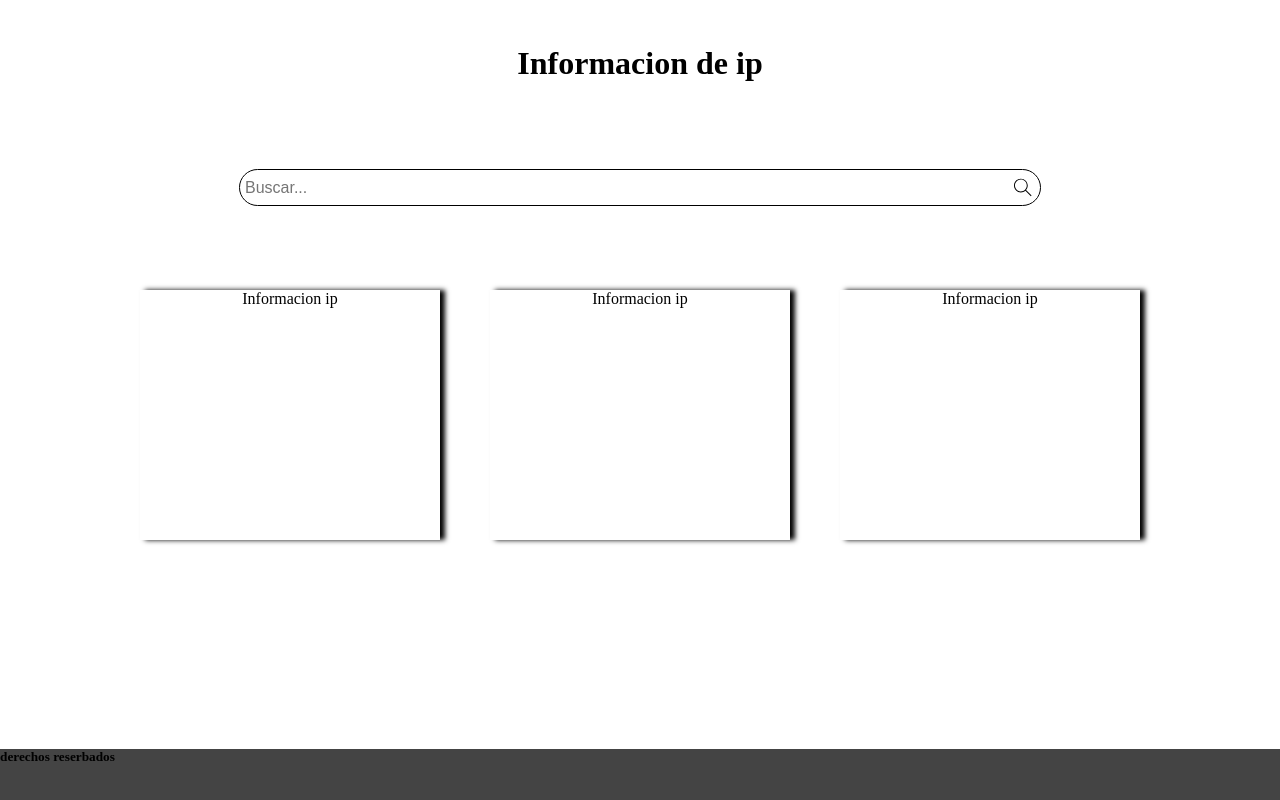
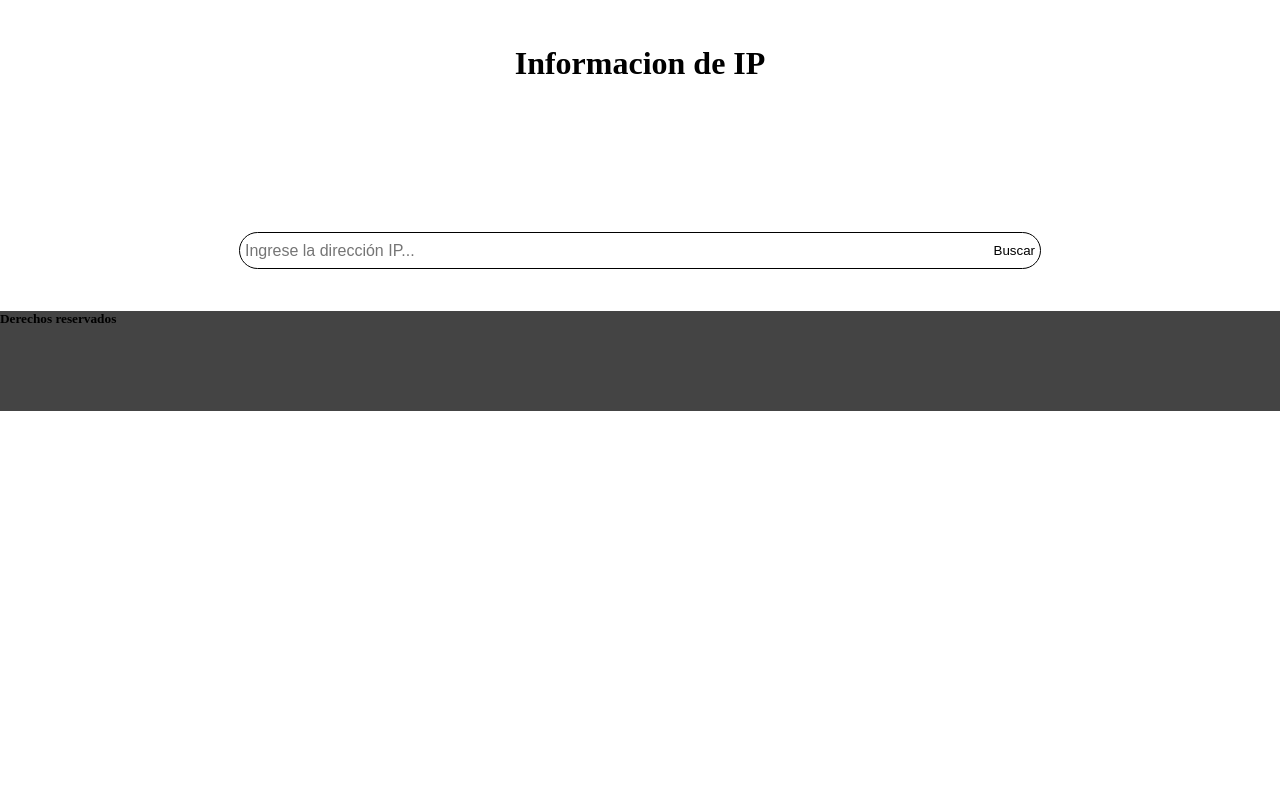
Before and after one commit to Arnoldpx/proyectoinfoip, a plain HTML site: page FrontEnd/index.html in a window 1280 px wide. Drawn offline with Linux system fonts and the light colour scheme.

Commit message:
se armo un endpoint en FASTAPPI que recibe un POST, y se modifico el html

```diff
--- a/FrontEnd/index.html
+++ b/FrontEnd/index.html
@@ -1,39 +1,65 @@
 <!DOCTYPE html>
 <html lang="en">
 <head>
+  <!-- Metadatos y enlaces de estilos -->
   <meta charset="UTF-8">
   <meta name="viewport" content="width=device-width, initial-scale=1.0">
   <link rel="stylesheet" href="css/main.css">
   <title>Document</title>
 </head>
 <body>
+  <!-- Contenedor principal -->
   <div class="contenedor">
+    <!-- Encabezado de la página -->
     <header>
-      <h1>Informacion de ip</h1>
+      <h1>Informacion de IP</h1>
+    </header>
 
-    </header>
+    <!-- Sección principal con el formulario -->
     <main>
-          <div class="barra-busqueda">
-              <input type="text" placeholder="Buscar..." />
-              <button type="submit"> <div style="width: 100%; height: 100%; fill: currentcolor;"><svg xmlns="http://www.w3.org/2000/svg"  height="24" viewBox="0 0 24 24" width="24" focusable="false" style="pointer-events: none; display: block; width: 100%; height: 100%;"><path d="m20.87 20.17-5.59-5.59C16.35 13.35 17 11.75 17 10c0-3.87-3.13-7-7-7s-7 3.13-7 7 3.13 7 7 7c1.75 0 3.35-.65 4.58-1.71l5.59 5.59.7-.71zM10 16c-3.31 0-6-2.69-6-6s2.69-6 6-6 6 2.69 6 6-2.69 6-6 6z"></path></svg></div></button>
-         </div>
-</main>
-  <div class="tarjetas">
-    <section>
-       <div class="card-Uno">Informacion ip</div>
-    </section>
-    <section>
-       <div class="card-Dos">Informacion ip</div>
-    </section>
-    <section>
-       <div class="card-Tres">Informacion ip</div>
-    </section>
+      <!-- Formulario para ingresar la dirección IP -->
+      <form id="ipForm">
+        <div class="barra-busqueda">
+          <!-- Campo de entrada para la dirección IP -->
+          <input type="text" id="ipInput" placeholder="Ingrese la dirección IP..." />
+          <!-- Botón para enviar el formulario -->
+          <button type="button" onclick="sendIP()">Buscar</button>
+        </div>
+      </form>
+    </main>
 
+    <!-- Sección de tarjetas (tu código actual) -->
+
+    <!-- Pie de página -->
+    <footer>
+      <h5>Derechos reservados</h5>
+    </footer>
   </div>
-  <footer>
-    <h5>derechos reserbados</h5>
-  </footer>
-</div>
 
+  <!-- Script JavaScript para enviar la dirección IP al servidor -->
+  <script>
+    function sendIP() {
+      // Obtener el valor de la dirección IP ingresada por el usuario
+      var ipValue = document.getElementById("ipInput").value;
+
+      // Enviar la dirección IP al servidor mediante una solicitud POST
+      fetch("http://127.0.0.1:8000/process_ip", {
+        method: "POST",
+        headers: {
+          "Content-Type": "application/json",
+        },
+        body: JSON.stringify({ "ip": ipValue }), // Convertir a formato JSON
+      })
+        .then(response => response.json()) // Convertir la respuesta a JSON
+        .then(data => {
+          // Manejar la respuesta del servidor aquí (puedes actualizar las tarjetas, etc.)
+          console.log(data);
+        })
+        .catch(error => {
+          // Manejar errores de la solicitud
+          console.error("Error:", error);
+        });
+    }
+  </script>
 </body>
 </html>
```
